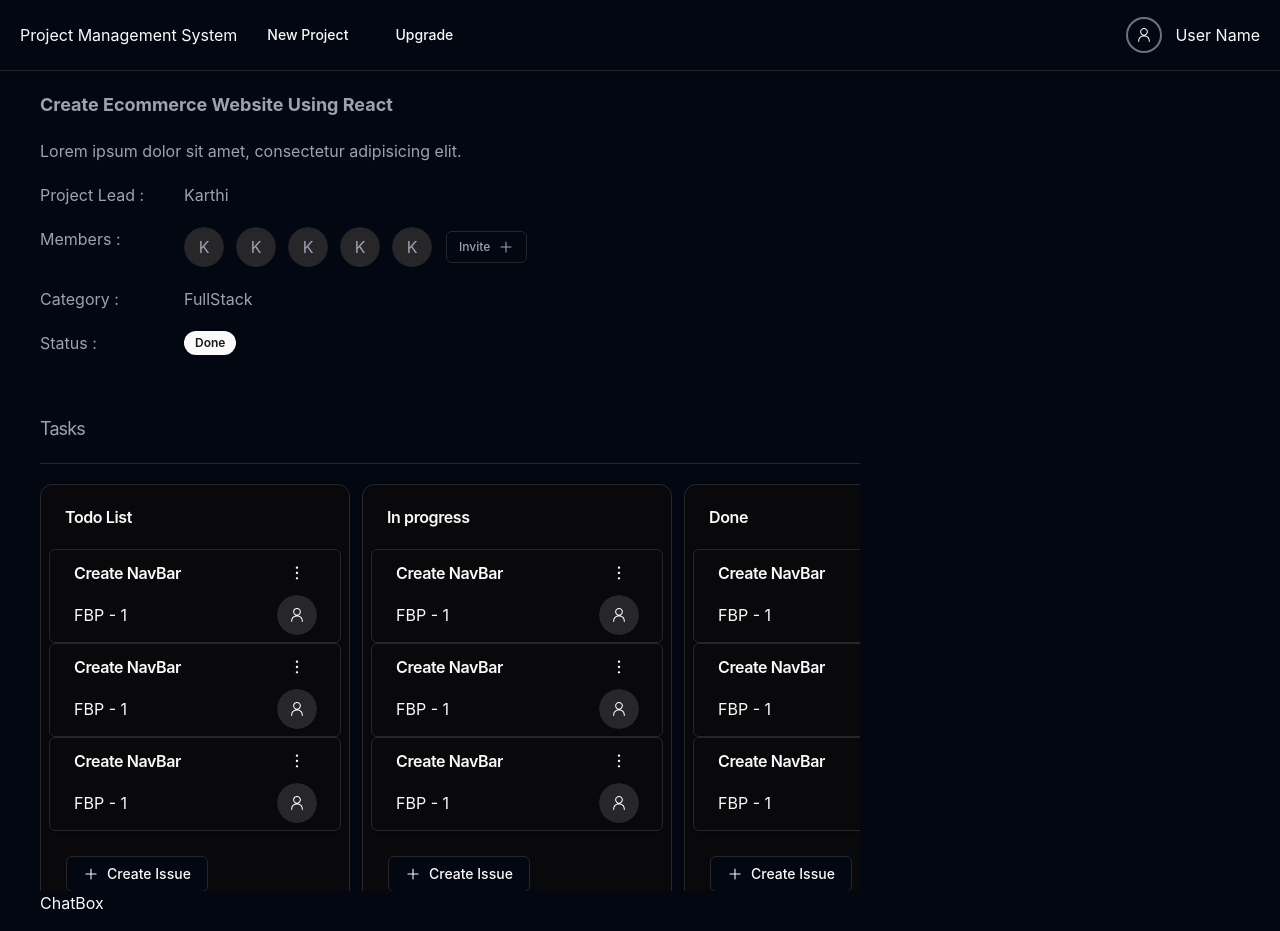
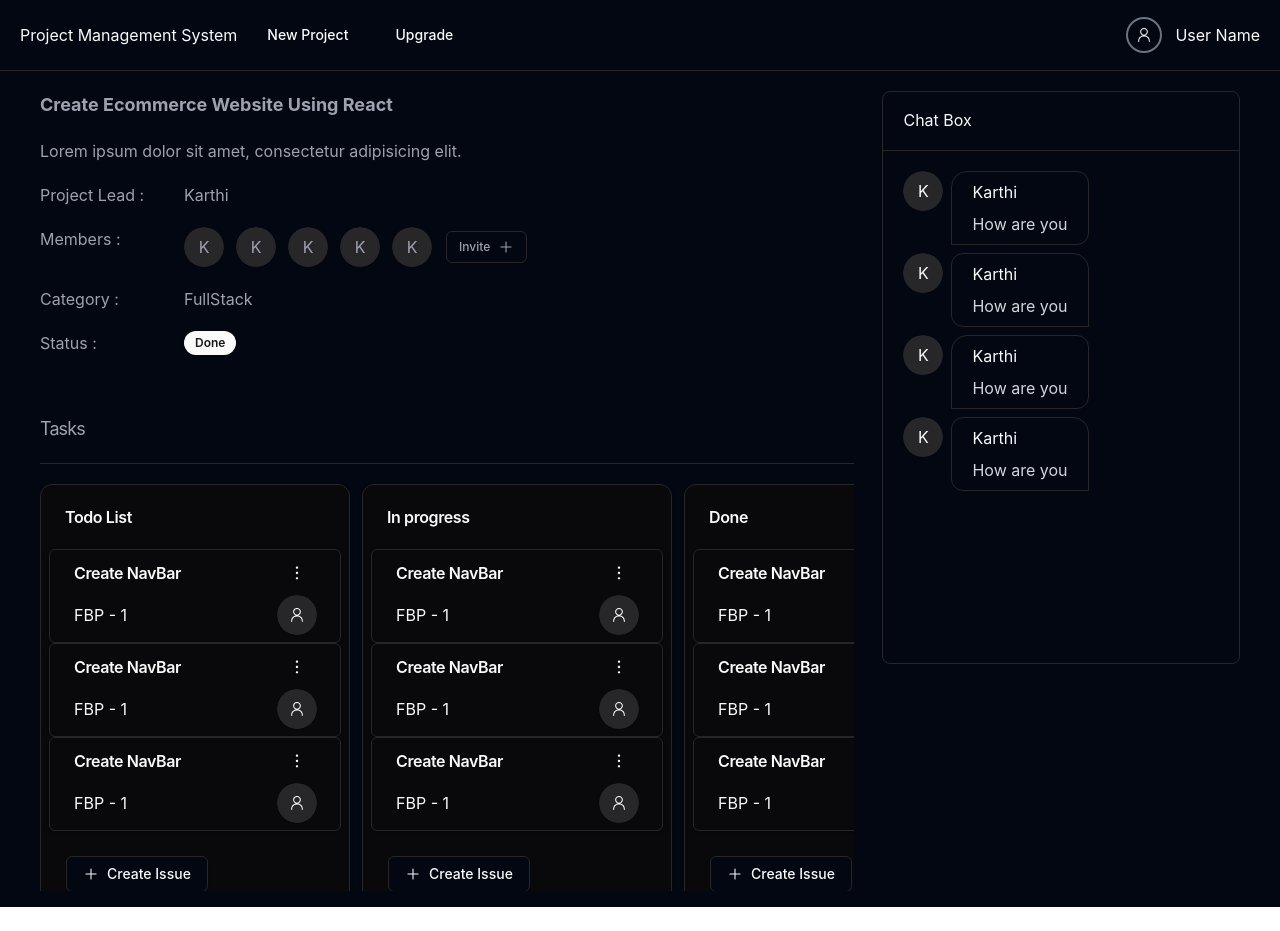
Before and after one commit to karthikeyan-v-max/ProjectZenith, a React (Vite) app: page /project/1 in a window 1280 px wide. After the commit the page ends 907 px from the top, so only its background shows below. Built offline with nearby package versions, Linux system fonts and the light colour scheme.

Commit message:
implemented chatbox section

```diff
--- a/src/pages/ProjectDetails/ChatBox.jsx
+++ b/src/pages/ProjectDetails/ChatBox.jsx
@@ -1,8 +1,44 @@
+import { Avatar, AvatarFallback } from '@/components/ui/avatar'
+import { ScrollArea } from '@/components/ui/scroll-area'
 import React from 'react'
 
 const ChatBox = () => {
   return (
-    <div>ChatBox</div>
+    <div className='sticky'>
+        <div className='border rounded-lg'>
+          <h1 className='border-b p-5'>Chat Box</h1>
+          <ScrollArea className="h-[32rem] w-full p-5 flex gap-3 flex-col">
+            {
+              [1,1,1,1].map((item,index) => (
+                (index%2 == 0) ?(
+                <div className="flex gap-2 mb-2" key={item}>
+                  <Avatar>
+                    <AvatarFallback>
+                      K
+                    </AvatarFallback>
+                  </Avatar>
+                    <div className='space-y-2 py-2 px-5 border rounded-ss-2xl rounded-e-xl'>
+                      <p>Karthi</p>
+                      <p className='text-gray-300'>How are you</p>
+                    </div>
+                </div>):(
+                  <div className="flex gap-2 mb-2 " key={item}>
+                  <Avatar>
+                    <AvatarFallback>
+                      K
+                    </AvatarFallback>
+                  </Avatar>
+                    <div className='space-y-2 py-2 px-5  border rounded-se-2xl rounded-s-xl'>
+                      <p>Karthi</p>
+                      <p className='text-gray-300'>How are you</p>
+                    </div>
+                </div>
+                )
+              ))
+            }
+          </ScrollArea>
+        </div>
+    </div>
   )
 }
 
--- a/src/pages/ProjectDetails/ProjectDetails.jsx
+++ b/src/pages/ProjectDetails/ProjectDetails.jsx
@@ -16,7 +16,7 @@ const ProjectDetails = () => {
   return (
     <>
       <div className='mt-5 lg:px-10'>
-        <div className='Lg:flex gap-5 justify-between pb-4'>
+        <div className='lg:flex gap-5 justify-between pb-4'>
           <ScrollArea className="h-screen lg:w-[69%] pr-2">
             <div className='text-gray-400 pb-10 w-full'>
               <h1 className='text-lg font-bold pb-5'>Create Ecommerce Website Using React</h1>
@@ -84,7 +84,7 @@ const ProjectDetails = () => {
             </div>
 
           </ScrollArea>
-          <div>
+          <div className='lg:w-[30%] rounded-md sticky right-5 top-10'>
             <ChatBox/>
           </div>
         </div>
```
